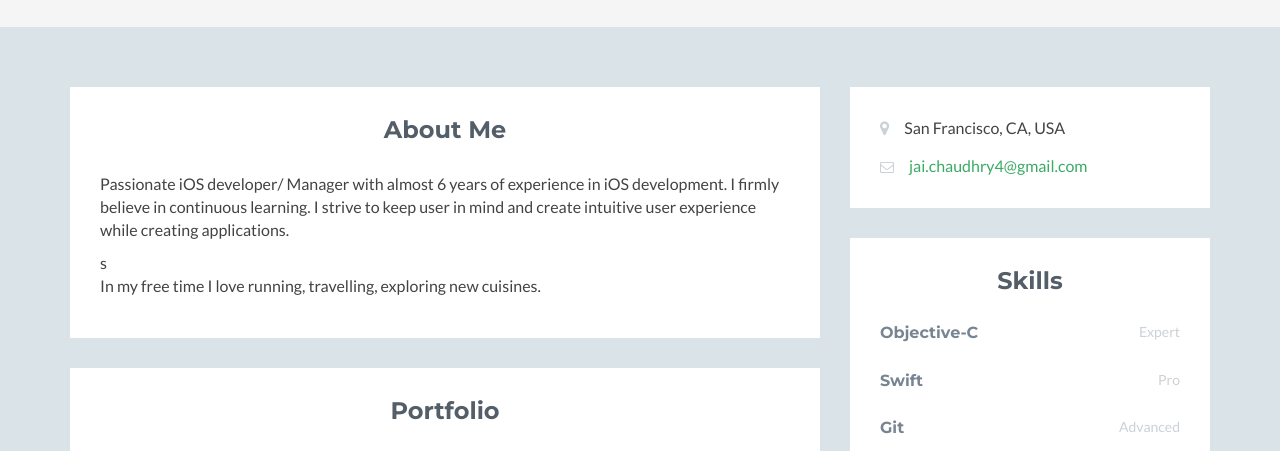
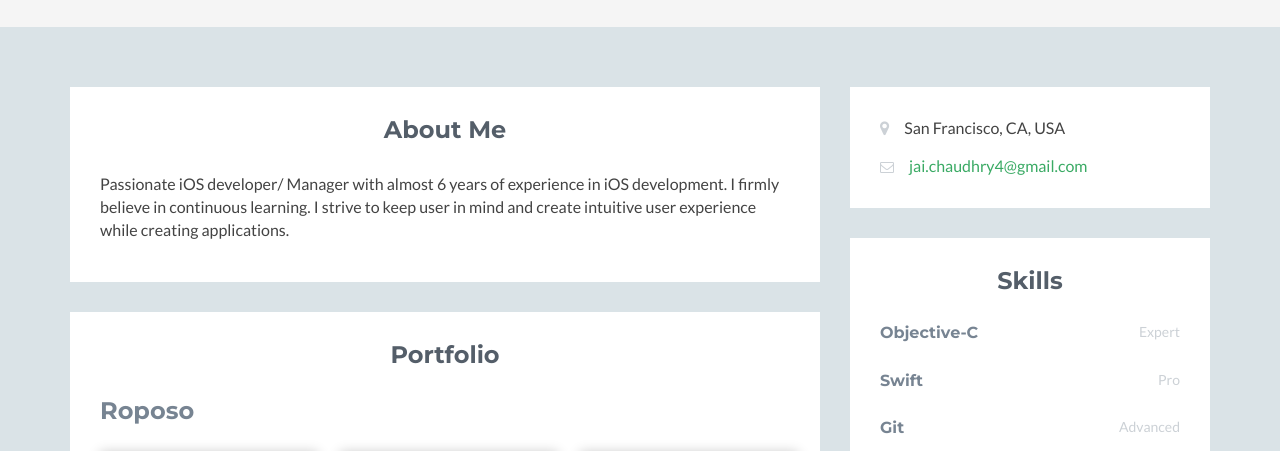
Before and after one commit to jaichaudhry/jaichaudhry.github.io, a website: page index.html in a window 1280 px wide. Shown: the part 243-694 px from the top of the page. Drawn offline with nearby package versions, Linux system fonts and the light colour scheme.

Commit message:
Fix summary

```diff
--- a/index.html
+++ b/index.html
@@ -54,9 +54,6 @@
                         <h2 class="heading">About Me</h2>
                         <div class="content">
                             <p>Passionate iOS developer/ Manager with almost 6 years of experience in iOS development. I firmly believe in continuous learning. I strive to keep user in mind and create intuitive user experience while creating applications.</p>
-s
-        <p>In my free time I love running, travelling, exploring new cuisines.</p>
-
                         </div><!--//content-->
                     </div><!--//section-inner-->
                 </section><!--//section-->
```
